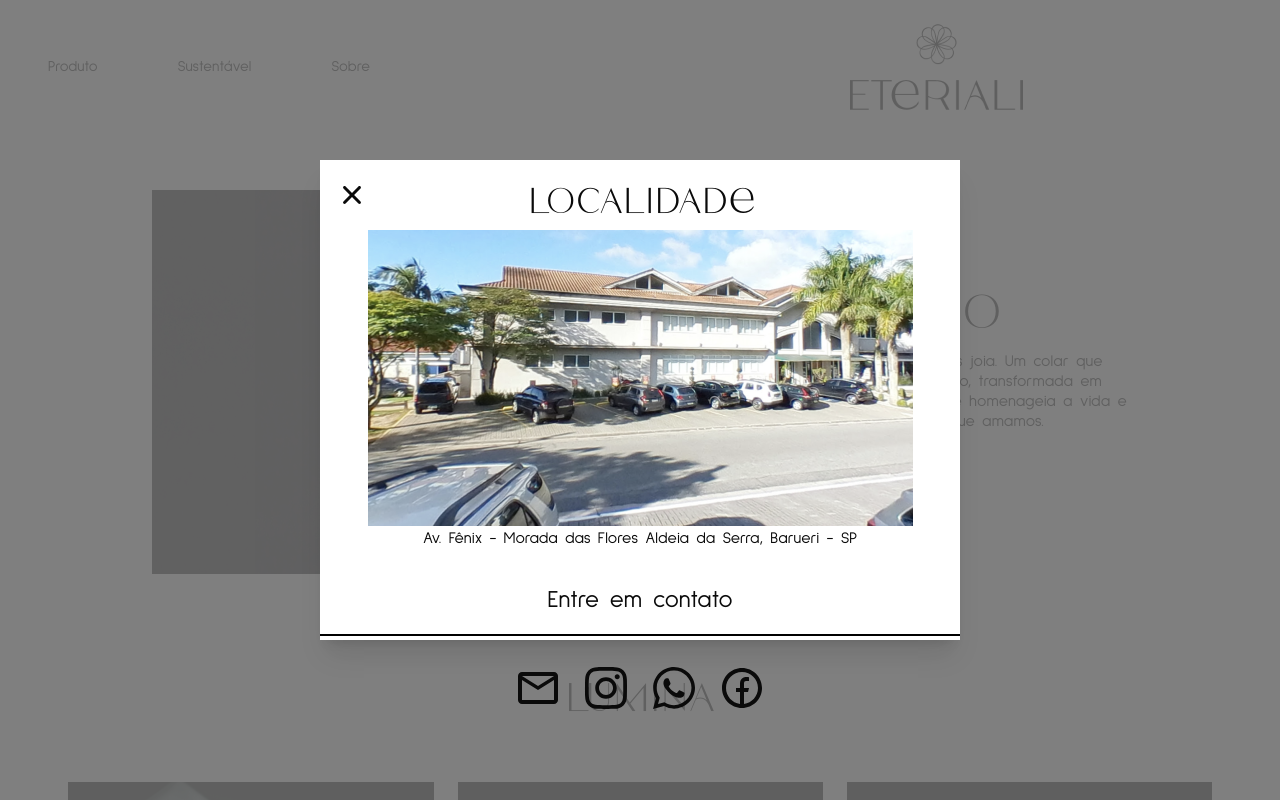
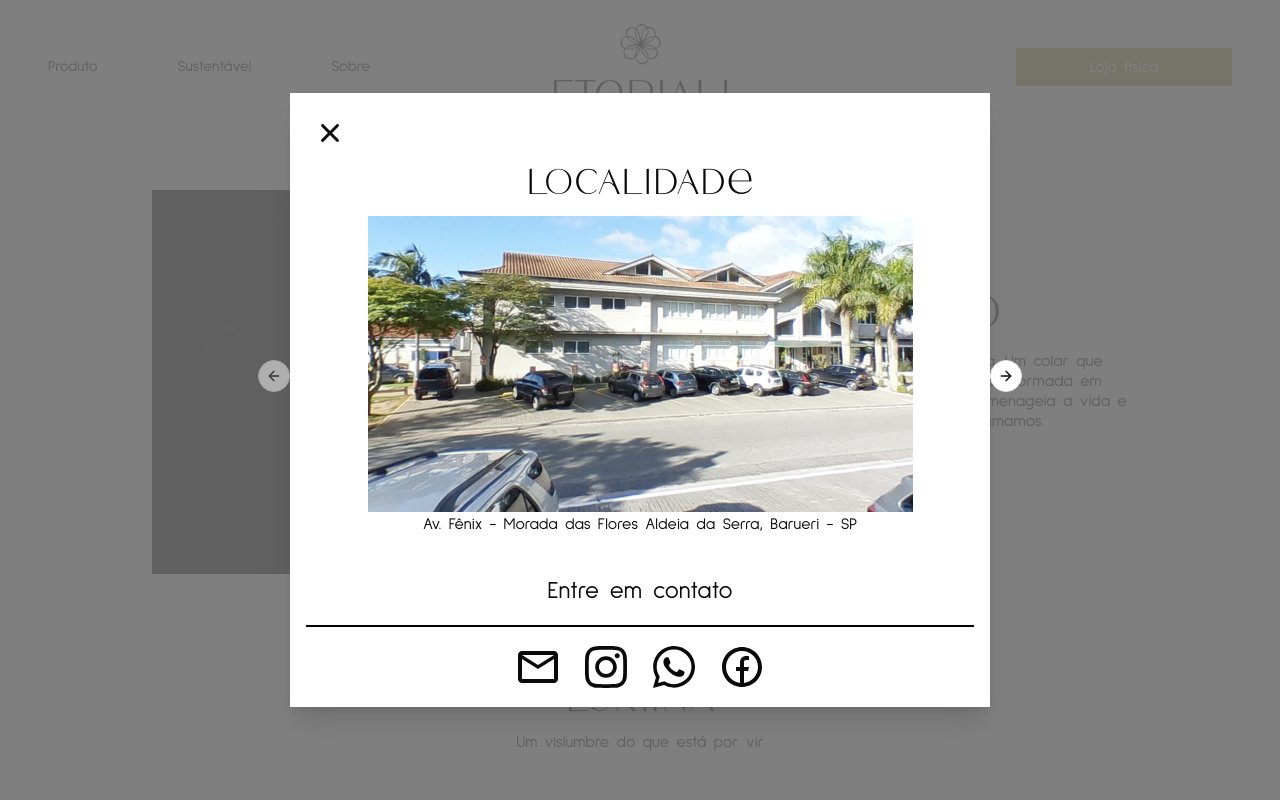
Before and after one commit to ThiagoRafael-lin/SiteEteriali, a Next.js app in the folder eteriali/: page /tela-produto in a window 1280 px wide. Both pictures are taken after a click on the button "Entre em contato". Shown: the top 800 px of the page. Built offline with nearby package versions, Linux system fonts and the light colour scheme.

Commit message:
Header arrumado, modalLocalização arrumando

```diff
--- a/eteriali/src/app/tela-produto/page.jsx
+++ b/eteriali/src/app/tela-produto/page.jsx
@@ -45,7 +45,6 @@ export default function TelaProduto() {
     { id: 6, src: DiamanteSozinho, alt: "Um diamante" },
   ];
 
-  let subtitle;
   const [modalIsOpen, setModalIsOpen] = React.useState(false);
 
   React.useEffect(() => {
@@ -82,8 +81,11 @@ export default function TelaProduto() {
           <Button onClick={openModal} children={"Entre em contato"} />
         </div>
       </div>
-      <div className="flex flex-row items-center justify-center mt-24">
+      <div className="flex flex-col items-center justify-center mt-24">
         <h2 className="font-lastri text-[40px]">Lumina</h2>
+        <p className="font-sulphur text-[16px]">
+          Um vislumbre do que está por vir
+        </p>
       </div>
       <Carousel
         plugins={[plugin.current]}
--- /dev/null
+++ b/eteriali/src/components/CarrouselModal.jsx
@@ -0,0 +1,67 @@
+import * as React from "react";
+import {
+  Carousel,
+  CarouselContent,
+  CarouselItem,
+  CarouselNext,
+  CarouselPrevious,
+} from "@/components/ui/carousel";
+import Image from "next/image";
+import Autoplay from "embla-carousel-autoplay";
+import LojaFisica from "@/Assets/Img/LojaFisica.png";
+import LojaPinheiros from "@/Assets/Img/lojaPinheiros.png";
+
+export const CarrouselModal = () => {
+  const plugin = React.useRef(
+    Autoplay({ delay: 5000, stopOnInteraction: true })
+  );
+  return (
+    <div>
+      <Carousel
+        plugins={[plugin.current]}
+        className="flex w-full max-w-6xl mx-auto justify-center items-center border-black"
+      >
+        <CarouselContent>
+          <CarouselItem className="flex flex-col items-center justify-center">
+            <Image src={LojaFisica} alt="Imagem da loja fisica da Eteriali" />
+            <div className="flex flex-col items-start justify-center">
+              <p className="font-sulphur">
+                Av. Fênix - Morada das Flores Aldeia da Serra, Barueri - SP
+              </p>
+            </div>
+          </CarouselItem>
+          <CarouselItem className="flex flex-col items-center justify-center">
+            <Image
+              className=""
+              src={LojaPinheiros}
+              alt="Imagem da loja fisica da Eteriali"
+            />
+            <div className="flex flex-col items-start justify-center">
+              <p className="font-sulphur">
+                Av. Fênix - Morada das Flores Aldeia da Serra, Barueri - SP
+              </p>
+            </div>
+          </CarouselItem>
+          <CarouselItem className="flex flex-col items-center justify-center">
+            <Image src={LojaFisica} alt="Imagem da loja fisica da Eteriali" />
+            <div className="flex flex-col items-start justify-center">
+              <p className="font-sulphur">
+                Av. Fênix - Morada das Flores Aldeia da Serra, Barueri - SP
+              </p>
+            </div>
+          </CarouselItem>
+          <CarouselItem className="flex flex-col items-center justify-center">
+            <Image src={LojaFisica} alt="Imagem da loja fisica da Eteriali" />
+            <div className="flex flex-col items-start justify-center">
+              <p className="font-sulphur">
+                Av. Fênix - Morada das Flores Aldeia da Serra, Barueri - SP
+              </p>
+            </div>
+          </CarouselItem>
+        </CarouselContent>
+        <CarouselPrevious />
+        <CarouselNext />
+      </Carousel>
+    </div>
+  );
+};
--- a/eteriali/src/components/Header.jsx
+++ b/eteriali/src/components/Header.jsx
@@ -6,6 +6,8 @@ import LogoPreto from "../Assets/Img/LogoPreto.png";
 import { Button } from "./Button";
 import { useRouter } from "next/navigation";
 import Link from "next/link";
+import LocalizacaoModal from "./Modals/localizacaoModal";
+import * as React from "react";
 
 export const HeaderDefault = () => {
   const router = useRouter();
@@ -13,6 +15,23 @@ export const HeaderDefault = () => {
     router.push("/");
     console.log("botao clicado");
   };
+
+  const [modalIsOpen, setModalIsOpen] = React.useState(false);
+
+  React.useEffect(() => {
+    if (modalIsOpen) {
+      console.log("Modal está aberto!");
+    }
+  }, [modalIsOpen]);
+
+  function openModal() {
+    setModalIsOpen(true);
+    console.log("botão clicado");
+  }
+
+  function closeModal() {
+    setModalIsOpen(false);
+  }
 
   return (
     <nav className="flex flex-row items-center justify-between px-12 my-6">
@@ -34,6 +53,14 @@ export const HeaderDefault = () => {
           alt="Logo da eteriali"
         />
       </div>
+      <div className="flex justify-end w-full ">
+        <Button onClick={openModal} children="Loja fisica" styles="" />
+      </div>
+      <LocalizacaoModal
+        isOpen={modalIsOpen}
+        setIsOpen={setModalIsOpen}
+        closeModal={closeModal}
+      />
     </nav>
   );
 };
@@ -44,10 +71,28 @@ export const HeaderHome = () => {
     router.push("/");
     console.log("botao clicado");
   };
+
+  const [modalIsOpen, setModalIsOpen] = React.useState(false);
+
+  React.useEffect(() => {
+    if (modalIsOpen) {
+      console.log("Modal está aberto!");
+    }
+  }, [modalIsOpen]);
+
+  function openModal() {
+    setModalIsOpen(true);
+    console.log("botão clicado");
+  }
+
+  function closeModal() {
+    setModalIsOpen(false);
+  }
+
   return (
     <nav className="bg-[url('../Assets/Img/BannerHome.png')] bg-cover bg-center w-full h-screen pt-6">
       <ul className="flex flex-row items-center justify-between px-12">
-        <div className="flex flex-row gap-20 text-[15px] text-white">
+        <div className="flex flex-row gap-20 text-[15px] text-white w-full">
           <Link href="/tela-produtos" className="font-sulphur">
             Produto
           </Link>
@@ -58,14 +103,22 @@ export const HeaderHome = () => {
             Sobre
           </Link>
         </div>
-        <div className="flex justify-center pr-72 w-full">
+        <div className="flex justify-center w-full">
           <Image
             onClick={handleButtonClick}
             src={Logo}
             alt="Logo da eteriali"
           />
         </div>
+        <div className="flex justify-end w-full ">
+          <Button onClick={openModal} children="Loja fisica" styles="" />
+        </div>
       </ul>
+      <LocalizacaoModal
+        isOpen={modalIsOpen}
+        setIsOpen={setModalIsOpen}
+        closeModal={closeModal}
+      />
     </nav>
   );
 };
--- a/eteriali/src/components/Modals/localizacaoModal.jsx
+++ b/eteriali/src/components/Modals/localizacaoModal.jsx
@@ -7,6 +7,7 @@ import { IoIosClose } from "react-icons/io";
 import { RiFacebookCircleLine } from "react-icons/ri";
 import { FaInstagram } from "react-icons/fa";
 import { MdOutlineEmail } from "react-icons/md";
+import { CarrouselModal } from "../CarrouselModal";
 
 export default function LocalizacaoModal({
   isOpen,
@@ -23,29 +24,26 @@ export default function LocalizacaoModal({
       ariaHideApp={false}
       className="flex flex-col w-full h-full items-center justify-center bg-black bg-opacity-50"
     >
-      <div className="flex flex-col w-3/6 h-3/5">
-        <div className="flex flex-col items-center bg-white shadow-xl h-full">
+      <div className="flex flex-col justify-center items-center">
+        <div className="flex flex-col items-center bg-white shadow-xl w-[700px] p-4 h-auto">
+          <div className="flex items-center w-full">
+            <button onClick={() => setIsOpen(false)}>
+              <IoIosClose className="w-12 h-12" />
+            </button>
+          </div>
           <div className="flex w-full">
-            <div className="flex items-center pl-2 w-12">
-              <button onClick={() => setIsOpen(false)}>
-                <IoIosClose className="w-12 h-12" />
-              </button>
-            </div>
-            <div className="flex w-full justify-center pr-11 pt-4">
+            <div className="flex w-full justify-center">
               <h1 className="font-lastri text-[36px]">Localidade</h1>
             </div>
           </div>
-          <Image src={LojaFisica} alt="Imagem da loja fisica da Eteriali" />
-          <p className="font-sulphur">
-            Av. Fênix - Morada das Flores Aldeia da Serra, Barueri - SP
-          </p>
+          <CarrouselModal />
           <div>
             <p className="font-sulphur text-[24px] pt-8 pb-4">
               Entre em contato
             </p>
           </div>
           <div className="border border-black w-full border-t-[1px]"></div>
-          <div className="flex items-center justify-center gap-5 mb-40 mt-7">
+          <div className="flex items-center justify-center gap-5 mt-4">
             <MdOutlineEmail className="w-12 h-12" />
             <FaInstagram className="w-12 h-12" />
             <FaWhatsapp className="w-12 h-12" />
```
Also changed, not shown: eteriali/src/Assets/Img/lojaPinheiros.png (added).
